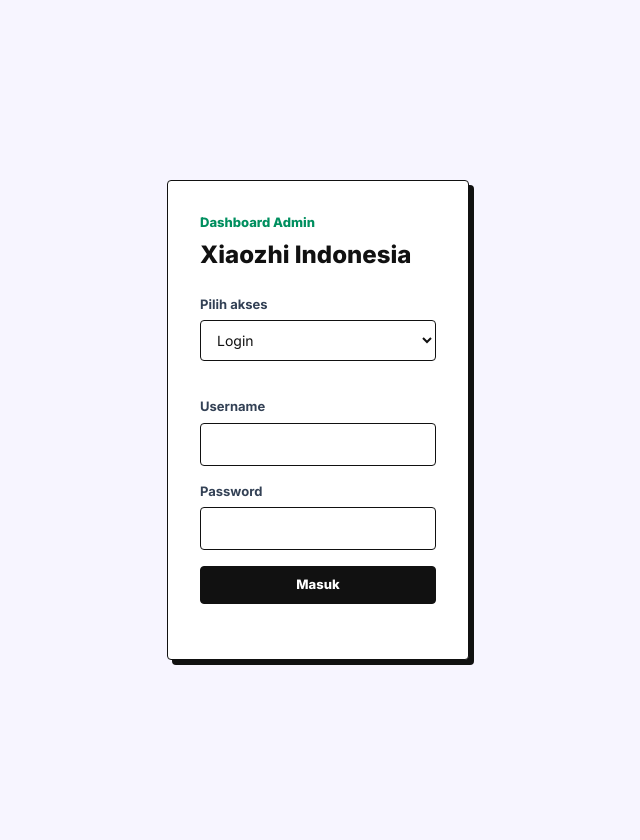
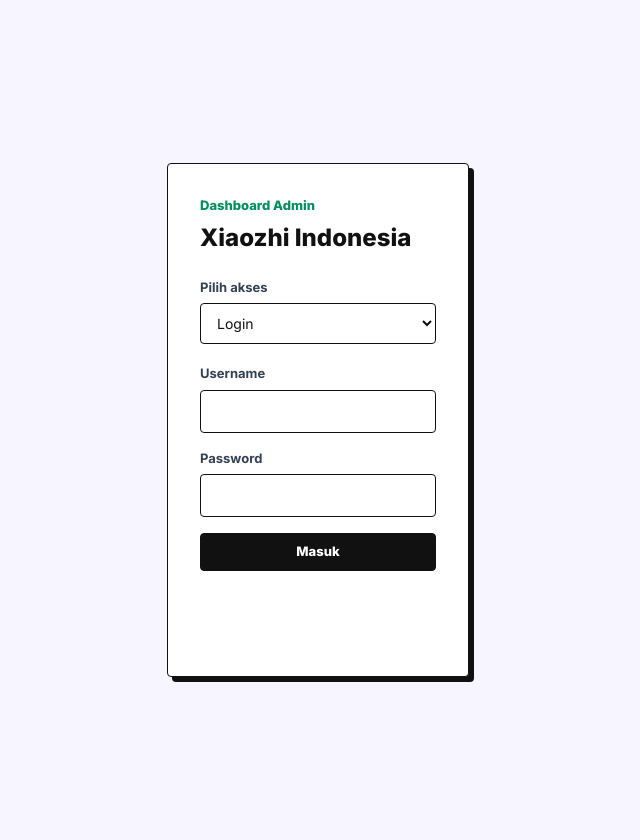
Before and after one commit to Franklnir/xiaozhi-knowledge-base, a FastAPI app: page /login in a window 1280 px wide. Shown: the whole page, without its empty margins (322-962 px from the left). Run offline with FastAPI, Linux system fonts and the light colour scheme; some libraries are stand-ins or nearby versions.

Commit message:
fix: consistent auth card height with min-height

```diff
--- a/templates/login.html
+++ b/templates/login.html
@@ -2,22 +2,19 @@
 
 {% block content_login %}
 <style>
+    .auth-layout {
+        min-height: 100vh;
+        display: flex;
+        align-items: center;
+        justify-content: center;
+    }
     .auth-card {
-        height: 480px;
-        overflow: hidden;
+        width: 100%;
+        max-width: 420px;
+        padding: 32px;
     }
     .auth-panel {
-        height: 320px;
-        overflow-y: auto;
-    }
-    .auth-panel > form,
-    .auth-panel > div {
-        display: none;
-    }
-    .auth-panel > form.active,
-    .auth-panel > div.active {
-        display: block;
-        height: 100%;
+        min-height: 280px;
     }
 </style>
 
@@ -136,7 +133,7 @@
 
     function setMode(mode) {
         Object.entries(panels).forEach(([name, panel]) => {
-            panel.classList.toggle("active", name === mode);
+            panel.classList.toggle("hidden", name !== mode);
         });
         authMode.value = mode;
         const url = new URL(window.location.href);
```
